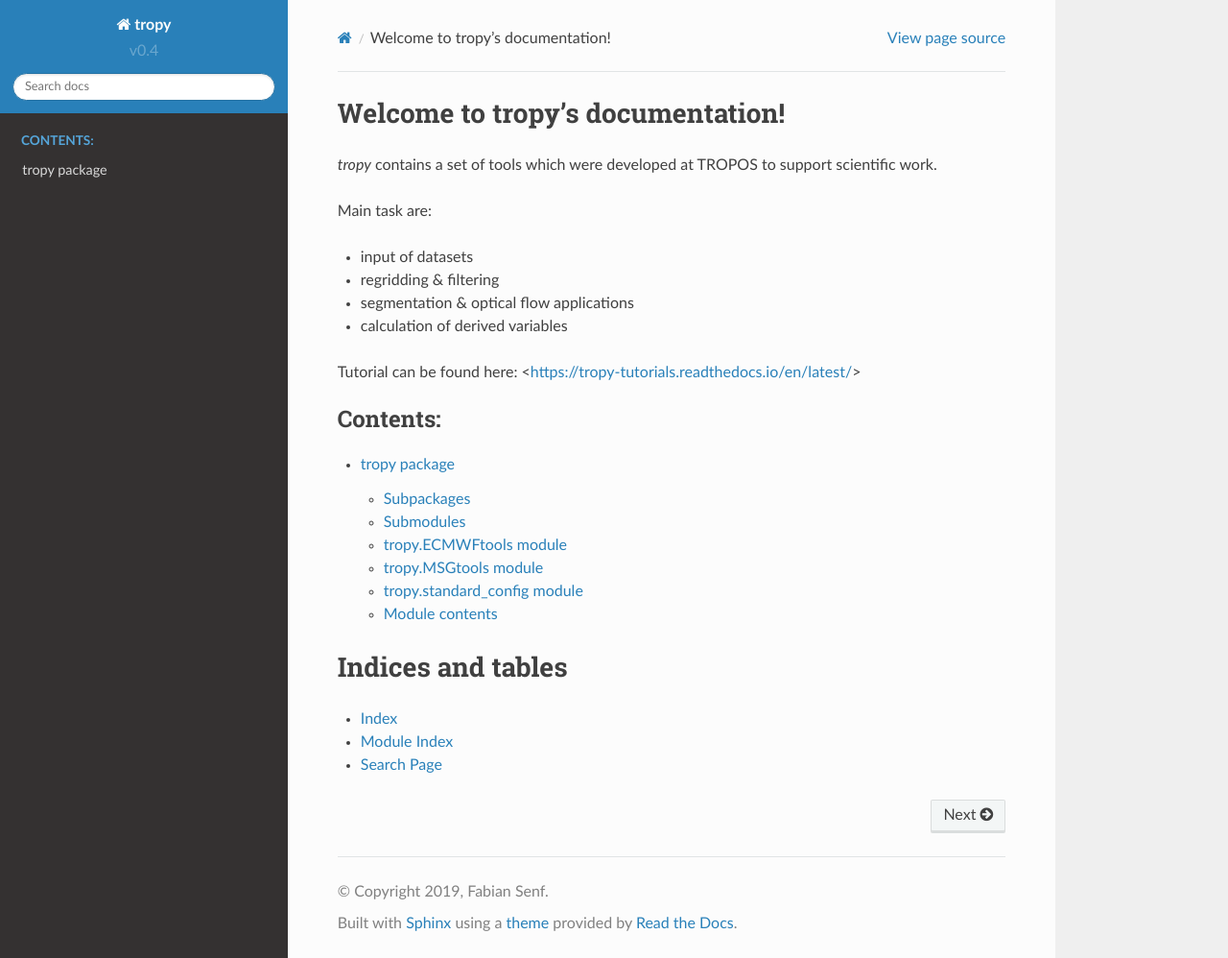
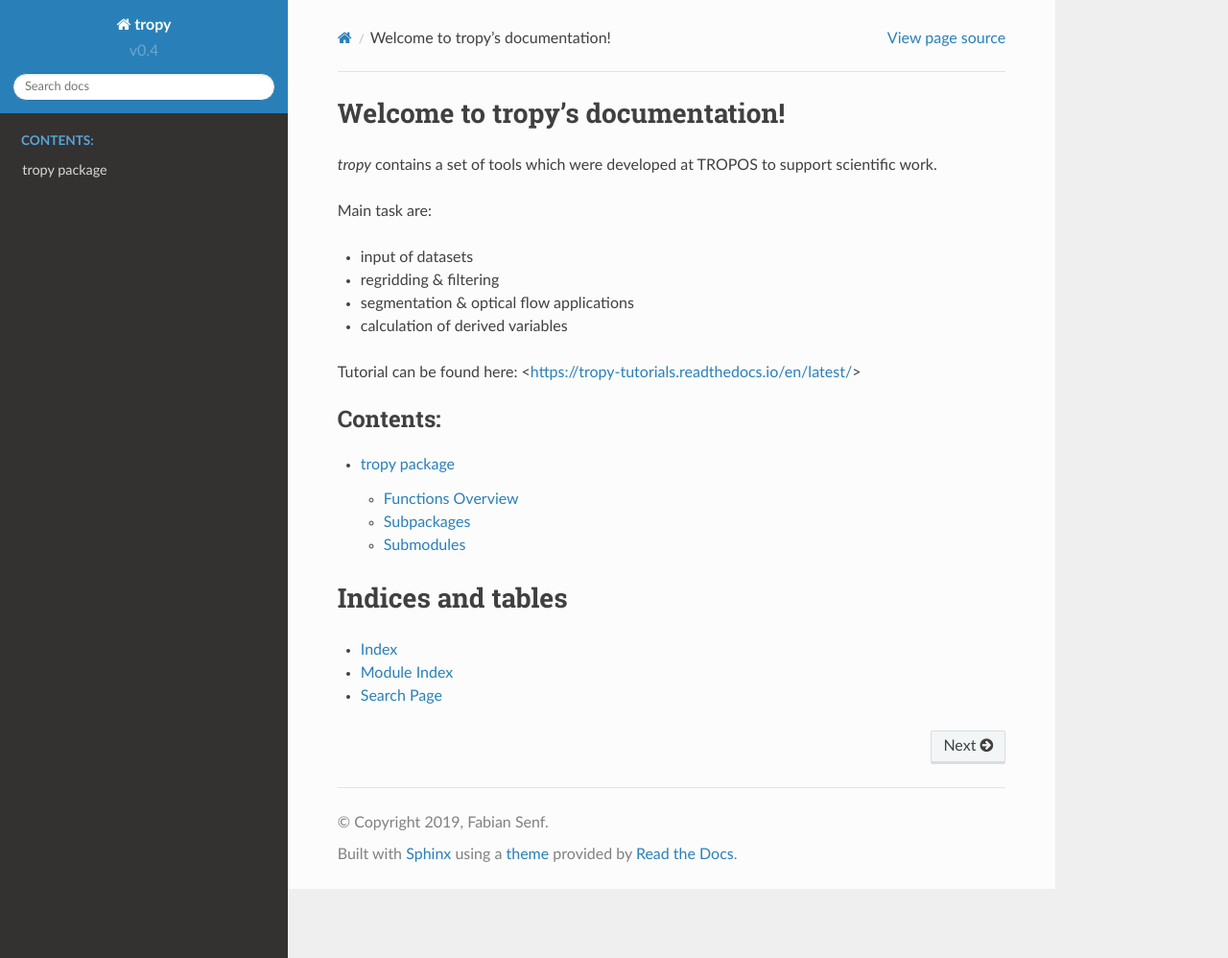
Before and after one commit to fsenf/proj.tropy, a Sphinx documentation site: the page built from docs/source/index.rst, in a window 1280 px wide and 998 px high. Shown: the whole window at 96% size. Built offline with Sphinx 7.4.7 and the Read the Docs theme 2.0.0, drawn with Linux system fonts in a browser that asks for light colours; pages that are not in the unit, such as notebooks, are missing from menus.

Commit message:
restructured main sections in tropy.rst

```diff
--- a/docs/source/tropy.rst
+++ b/docs/source/tropy.rst
@@ -1,5 +1,11 @@
 tropy package
 =============
+
+Functions Overview
+-------------------
+.. toctree::
+   tropy.functions
+
 
 Subpackages
 -----------
@@ -14,35 +20,5 @@ Subpackages
 Submodules
 ----------
 
-tropy.ECMWFtools module
------------------------
-
-.. automodule:: tropy.ECMWFtools
-   :members:
-   :undoc-members:
-   :show-inheritance:
-
-tropy.MSGtools module
----------------------
-
-.. automodule:: tropy.MSGtools
-   :members:
-   :undoc-members:
-   :show-inheritance:
-
-tropy.standard\_config module
------------------------------
-
-.. automodule:: tropy.standard_config
-   :members:
-   :undoc-members:
-   :show-inheritance:
-
-
-Module contents
----------------
-
-.. automodule:: tropy
-   :members:
-   :undoc-members:
-   :show-inheritance:
+.. toctree::
+   submodules
```
